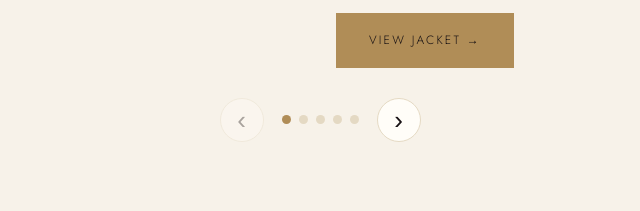
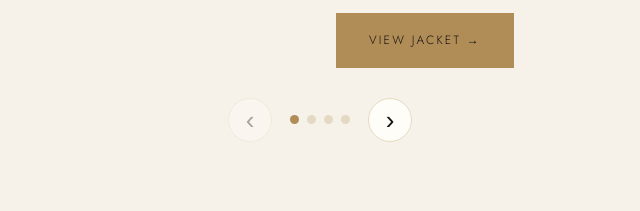
Before and after one commit to HasanFerozQ/magracia-website, a plain HTML site: page index.html in a window 1280 px wide. Shown: the part 1801-2012 px from the top of the page, 320-960 px from the left. Drawn offline with nearby package versions, Linux system fonts and the light colour scheme.

Commit message:
New Arrivals carousel: dots are slide positions (4), not one per card

```diff
--- a/index.html
+++ b/index.html
@@ -60,27 +60,32 @@ fetch('products.json?v=10').then(r=>r.json()).then(products=>{
   const jackets=products.filter(p=>p.collection==='Women Jacket Collection');
   const ag=document.getElementById('arrivalsGrid');
   if(ag){ag.innerHTML=jackets.map(p=>'<article class="card" '+cardAttrs(p)+'><a href="product.html?handle='+encodeURIComponent(p.handle)+'"><div class="imgwrap"><img src="'+(p.images[0]||'')+'" alt="'+p.title.replace(/"/g,'')+'" loading="lazy"></div></a><div class="card-body"><span class="label">New Arrival</span><h3>'+p.title+'</h3><p class="arrival-colours">'+(p.colours||[]).join(' · ')+'</p><a class="btn btn-gold" href="product.html?handle='+encodeURIComponent(p.handle)+'">View Jacket →</a></div></article>').join('');}
-  // New Arrivals carousel: arrows + dots over the scroll-snap track
+  // New Arrivals carousel: arrows + dots over the scroll-snap track.
+  // Dots are slide positions (scrollWidth decides how many), not one per card:
+  // with 2 cards visible there are 4 positions for 5 jackets, so no dead dot.
   const arrPrev=document.getElementById('arrPrev'), arrNext=document.getElementById('arrNext'), arrDots=document.getElementById('arrDots');
   function arrivalCards(){return ag?[...ag.querySelectorAll('.card')].filter(c=>c.style.display!=='none'):[];}
+  function arrivalStepPx(){const c=arrivalCards()[0]; return c?c.offsetWidth+28:0;}
+  function arrivalMax(){return ag?Math.max(0,ag.scrollWidth-ag.clientWidth):0;}
+  function arrivalDotCount(){const s=arrivalStepPx(); return s?Math.floor(arrivalMax()/s)+1:0;}
   function updateArrivalNav(){
-    const cards=arrivalCards(); if(!cards.length||!ag)return;
-    const atStart=ag.scrollLeft<=4, atEnd=ag.scrollLeft+ag.clientWidth>=ag.scrollWidth-4;
-    if(arrPrev)arrPrev.disabled=atStart; if(arrNext)arrNext.disabled=atEnd;
-    const g=ag.getBoundingClientRect(), mid=g.left+g.width/2; let idx=0,best=1e9;
-    cards.forEach((c,i)=>{const r=c.getBoundingClientRect(); const d=Math.abs((r.left+r.width/2)-mid); if(d<best){best=d;idx=i;}});
+    if(!ag)return;
+    const s=arrivalStepPx(), n=arrivalDotCount();
+    if(arrPrev)arrPrev.disabled=ag.scrollLeft<=4;
+    if(arrNext)arrNext.disabled=ag.scrollLeft>=arrivalMax()-4;
+    const idx=s?Math.min(n-1,Math.max(0,Math.round(ag.scrollLeft/s))):0;
     if(arrDots)arrDots.querySelectorAll('button').forEach((b,i)=>b.classList.toggle('active',i===idx));
   }
   function buildArrivalDots(){
-    if(!arrDots)return; const n=arrivalCards().length;
-    arrDots.innerHTML=Array.from({length:n},(_,i)=>'<button type="button" aria-label="Go to arrival '+(i+1)+'" data-i="'+i+'"></button>').join('');
-    arrDots.querySelectorAll('button').forEach(b=>b.onclick=()=>{const c=arrivalCards()[+b.dataset.i]; if(c)c.scrollIntoView({behavior:'smooth',inline:'start',block:'nearest'});});
+    if(!arrDots)return; const n=arrivalDotCount(), s=arrivalStepPx();
+    arrDots.innerHTML=Array.from({length:n},(_,i)=>'<button type="button" aria-label="Go to slide '+(i+1)+'" data-i="'+i+'"></button>').join('');
+    arrDots.querySelectorAll('button').forEach(b=>b.onclick=()=>{const i=+b.dataset.i; ag.scrollTo({left:(i===n-1?arrivalMax():i*s),behavior:'smooth'});});
     updateArrivalNav();
   }
-  function arrivalStep(dir){const cards=arrivalCards(); if(!cards.length)return; ag.scrollBy({left:dir*(cards[0].offsetWidth+28),behavior:'smooth'});}
+  function arrivalStep(dir){ag.scrollBy({left:dir*arrivalStepPx(),behavior:'smooth'});}
   if(arrPrev)arrPrev.onclick=()=>arrivalStep(-1);
   if(arrNext)arrNext.onclick=()=>arrivalStep(1);
-  if(ag){ag.addEventListener('scroll',()=>requestAnimationFrame(updateArrivalNav),{passive:true}); buildArrivalDots();}
+  if(ag){ag.addEventListener('scroll',()=>requestAnimationFrame(updateArrivalNav),{passive:true}); let arrRt; window.addEventListener('resize',()=>{clearTimeout(arrRt); arrRt=setTimeout(buildArrivalDots,150);}); buildArrivalDots();}
   // Search + colour/fabric filters (chips are single-select; click again to clear)
   let activeColour='', activeFabric='';
   const norm=s=>(s||'').toLowerCase();
```
